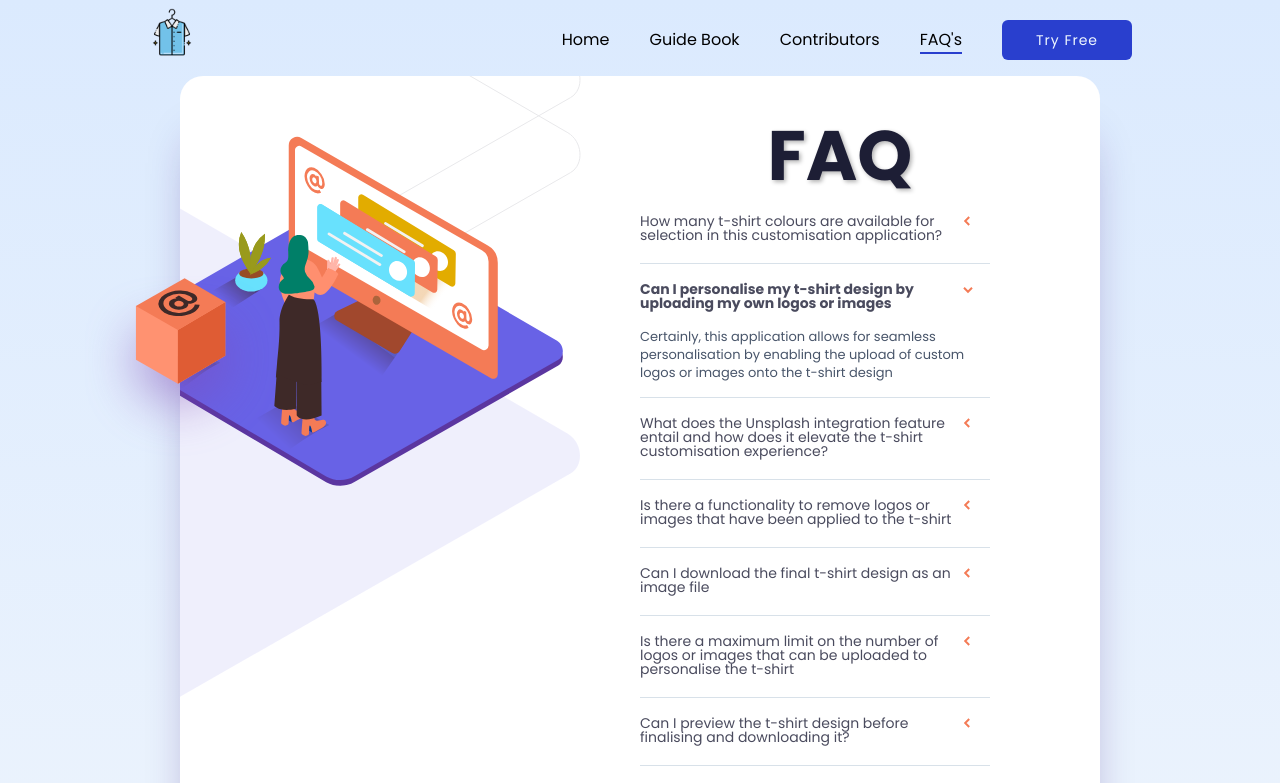
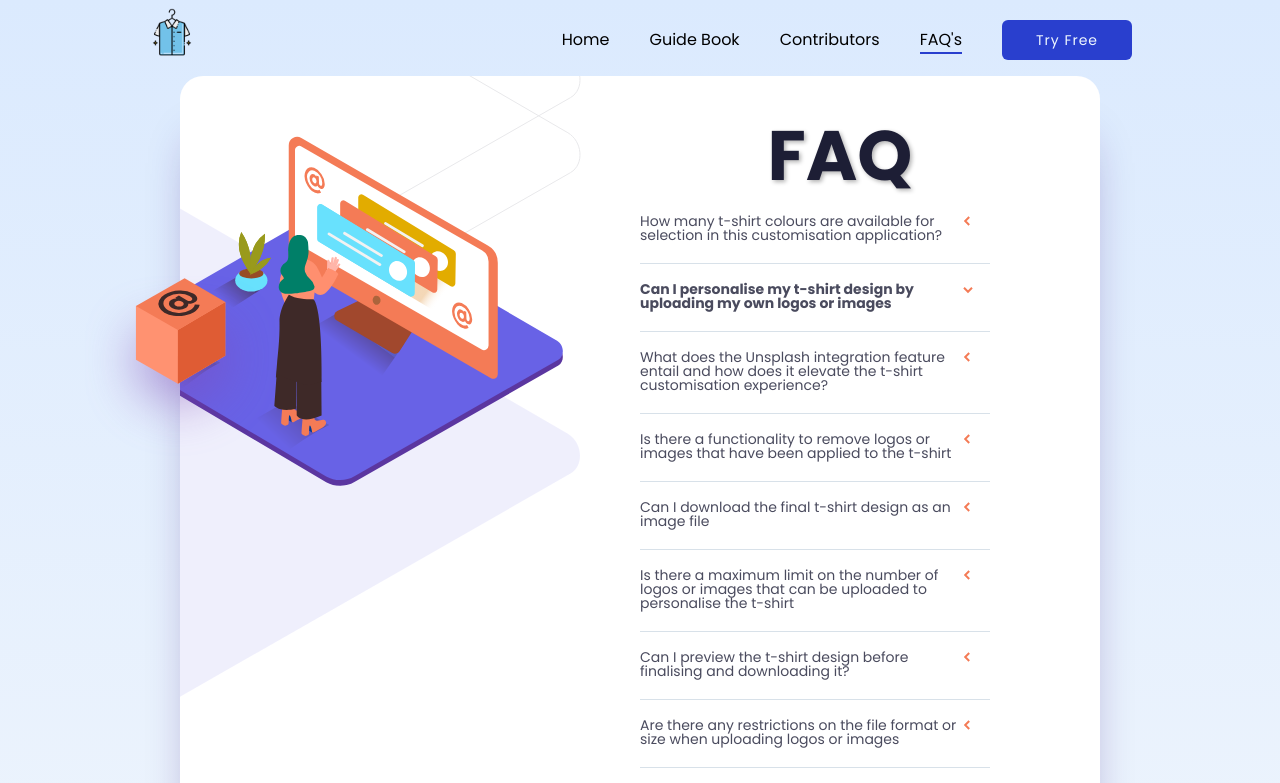
Before and after one commit to amanjaiman1/Product_3D, a React (Vite) app in the folder client/: page /faq in a window 1280 px wide. Shown: the top 783 px of the page. Built offline with nearby package versions, Linux system fonts and the light colour scheme; a web font is replaced by a local one.

Commit message:
Updated FAQ
FAQ questions were not toggling properly. Changed the toggle out on click once it is viewed.

```diff
--- a/client/src/pages/Faq/AccordionItem.jsx
+++ b/client/src/pages/Faq/AccordionItem.jsx
@@ -1,4 +1,4 @@
-import React from "react";
+import React, { useState } from "react";
 
 const AccordionItem = ({
   showDescription,
@@ -7,15 +7,23 @@ const AccordionItem = ({
   item,
   index,
   onClick,
-}) => (
+}) => {
+  const [isOpen, setIsOpen] = useState(false);
+
+  const handleClick = () => {
+    setIsOpen(!isOpen);
+    onClick();
+  };
+
+  return (
     <div className="faq__question" key={item.question}>
       <dt>
         <button
-        aria-expanded={ariaExpanded}
+          aria-expanded={isOpen ? "true" : "false"}
           aria-controls={`faq${index + 1}_desc`}
           data-qa="faq__question-button"
           className={`faq__question-button ${fontWeightBold}`}
-        onClick={onClick}
+          onClick={handleClick}
         >
           {item.question}
         </button>
@@ -24,12 +32,13 @@ const AccordionItem = ({
         <p
           id={`faq${index + 1}_desc`}
           data-qa="faq__desc"
-        className={`faq__desc ${showDescription}`}
+          className={`faq__desc ${isOpen ? showDescription : ""}`}
         >
           {item.answer}
         </p>
       </dd>
     </div>
   );
+};
 
 export default AccordionItem;
```
Lines whose indentation alone changed are shown as unchanged.
